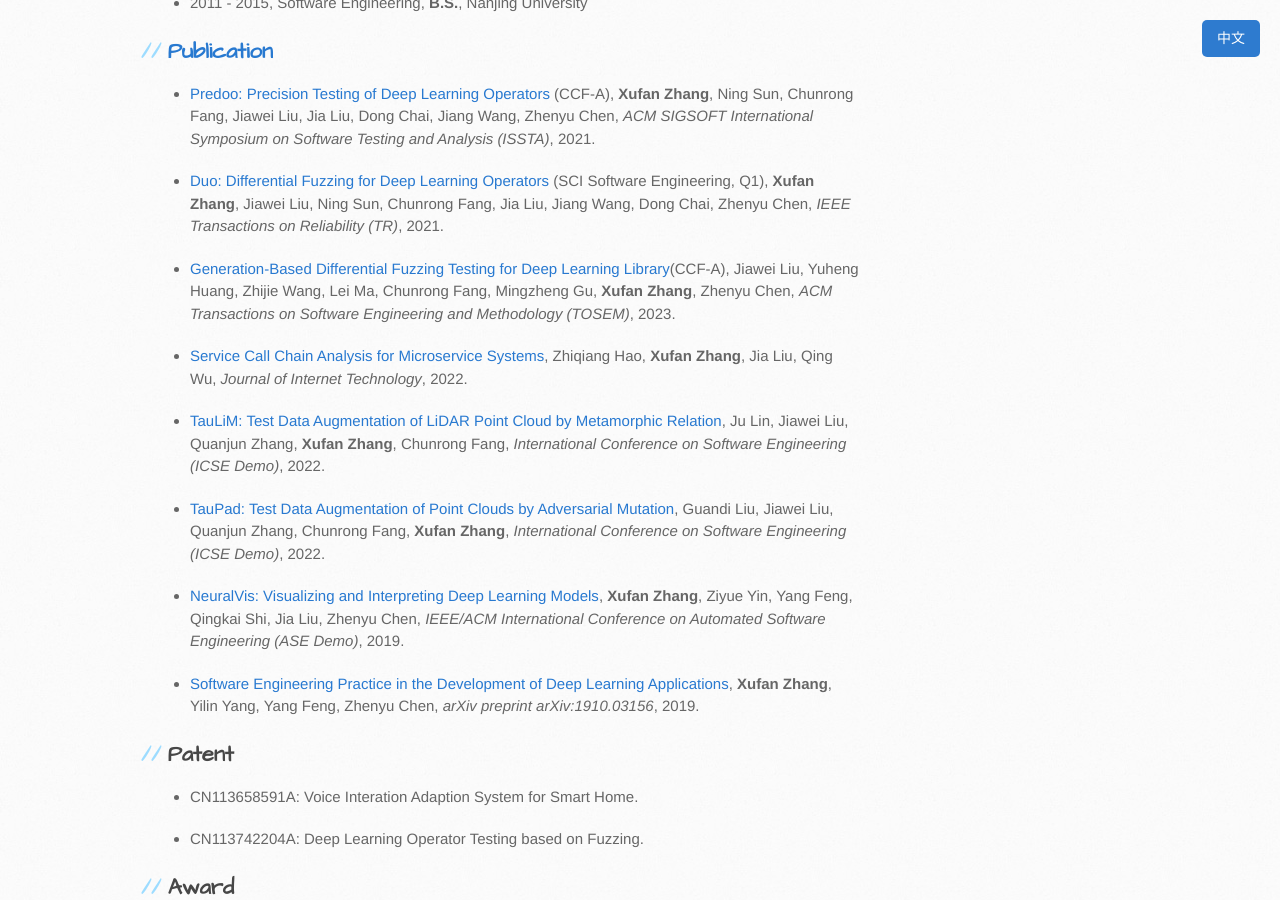
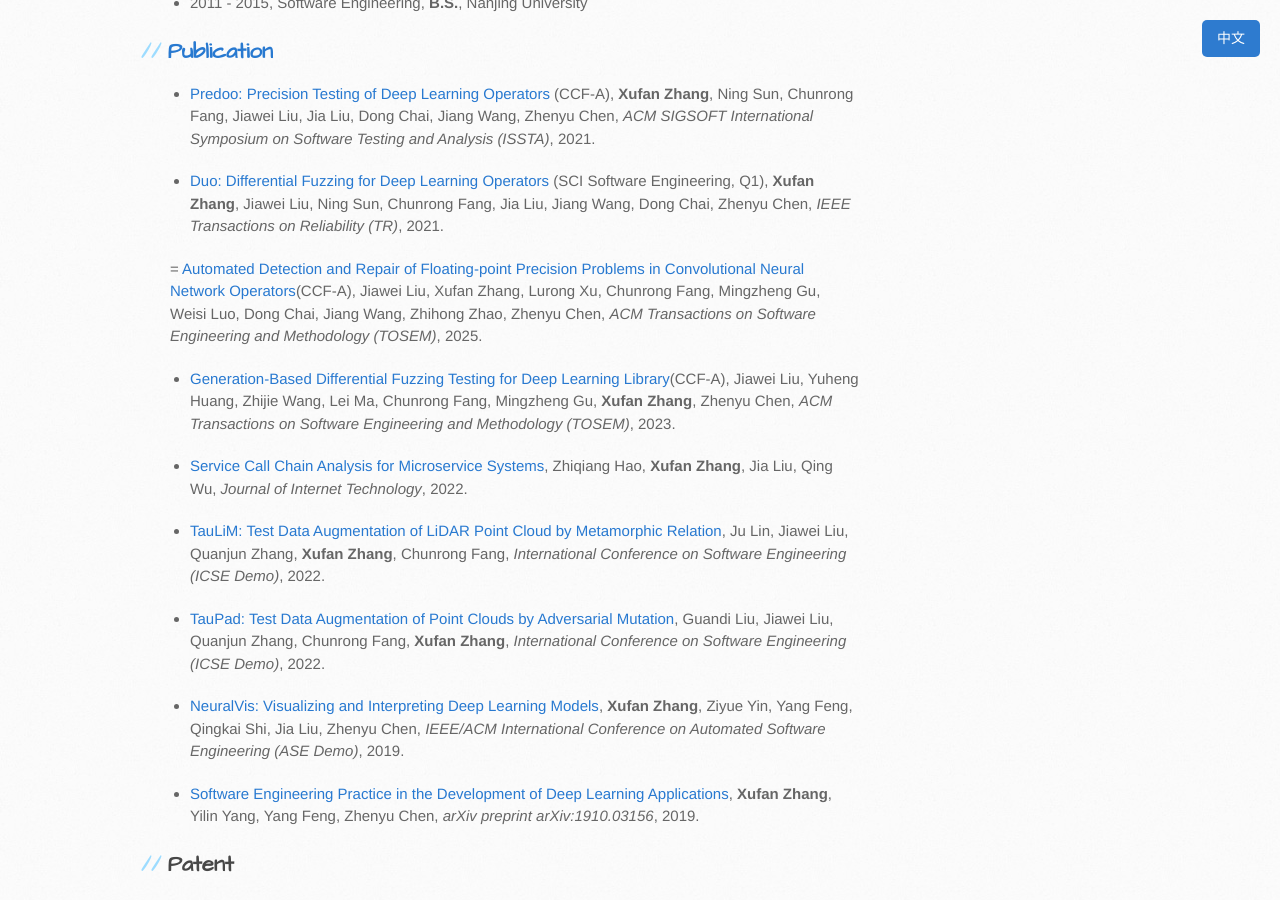
Before and after one commit to sunshinezxf/sunshinezxf.github.io, a Jekyll site: the page built from index.md, in a window 1280 px wide and 900 px high, scrolled down 1102 px. Built offline with Jekyll 4.4.1, drawn with Linux system fonts in a browser that asks for light colours; the repository's description, which GitHub fills in, is left out; our own code applies the rules of GitHub Pages for plain Markdown files.

Commit message:
更新论文信息

```diff
--- a/index.md
+++ b/index.md
@@ -46,6 +46,8 @@ If you are interested in the topics/projects/courses I work on, or if you would
 
 - [Duo: Differential Fuzzing for Deep Learning Operators](https://doi.org/10.1109/TR.2021.3107165) (SCI Software Engineering, Q1), **Xufan Zhang**, Jiawei Liu, Ning Sun, Chunrong Fang, Jia Liu, Jiang Wang, Dong Chai, Zhenyu Chen, _IEEE Transactions on Reliability (TR)_, 2021.
 
+= [Automated Detection and Repair of Floating-point Precision Problems in Convolutional Neural Network Operators](https://dl.acm.org/doi/10.1145/3715104)(CCF-A), Jiawei Liu, Xufan Zhang, Lurong Xu, Chunrong Fang, Mingzheng Gu, Weisi Luo, Dong Chai, Jiang Wang, Zhihong Zhao, Zhenyu Chen, _ACM Transactions on Software Engineering and Methodology (TOSEM)_, 2025.
+
 - [Generation-Based Differential Fuzzing Testing for Deep Learning Library](https://dl.acm.org/doi/10.1145/3628159)(CCF-A), Jiawei Liu, Yuheng Huang, Zhijie Wang, Lei Ma, Chunrong Fang, Mingzheng Gu, **Xufan Zhang**, Zhenyu Chen, _ACM Transactions on Software Engineering and Methodology (TOSEM)_, 2023.
 
 - [Service Call Chain Analysis for Microservice Systems](https://jit.ndhu.edu.tw/article/view/2781), Zhiqiang Hao, **Xufan Zhang**, Jia Liu, Qing Wu, _Journal of Internet Technology_, 2022.
```
